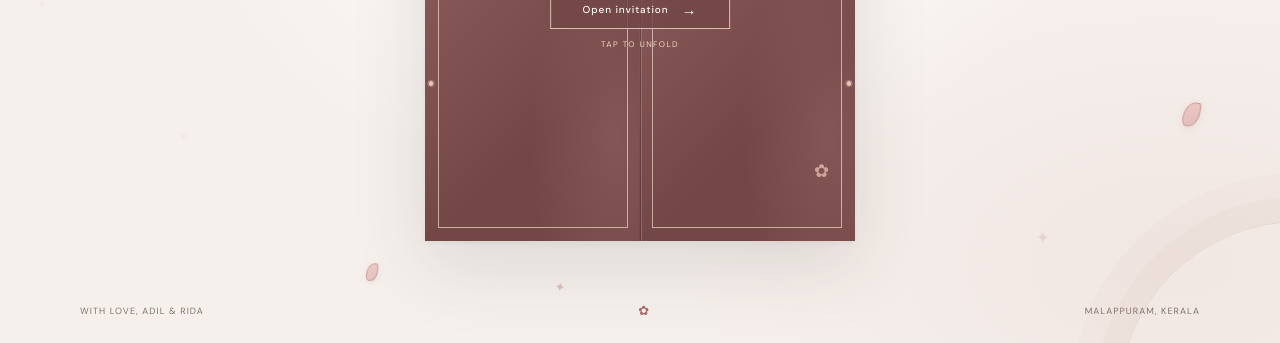
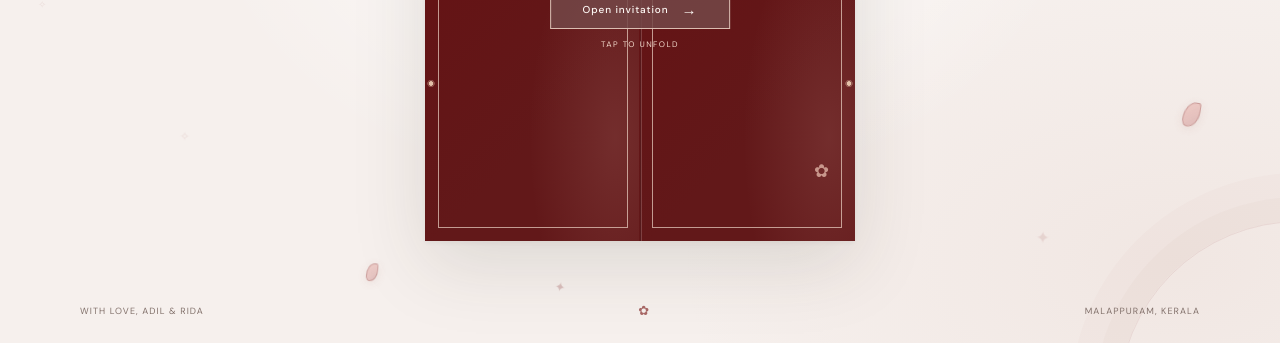
Before and after one commit to Adil-MohammedK/wedding-invite, a plain HTML site: page index.html in a window 1280 px wide. Shown: the part 457-800 px from the top of the page. Drawn offline with nearby package versions, Linux system fonts and the light colour scheme; a web font is replaced by a local one.

Commit message:
Update colour

```diff
--- a/styles.css
+++ b/styles.css
@@ -595,9 +595,9 @@ h1 {
   overflow: hidden;
   background-color: #804f50;
   background-image:
-    radial-gradient(ellipse at 12% 18%, rgba(241, 198, 187, .17), transparent 29%),
+    radial-gradient(ellipse at 12% 18%, rgba(228, 124, 97, 0.17), transparent 29%),
     radial-gradient(ellipse at 88% 82%, rgba(241, 198, 187, .12), transparent 32%),
-    linear-gradient(135deg, #9d6c6b, #744747 74%);
+    linear-gradient(135deg, #670E10, #621819 74%);
   backface-visibility: hidden;
   transform-style: preserve-3d;
   transition: transform 1.5s cubic-bezier(.45, 0, .2, 1);
```
